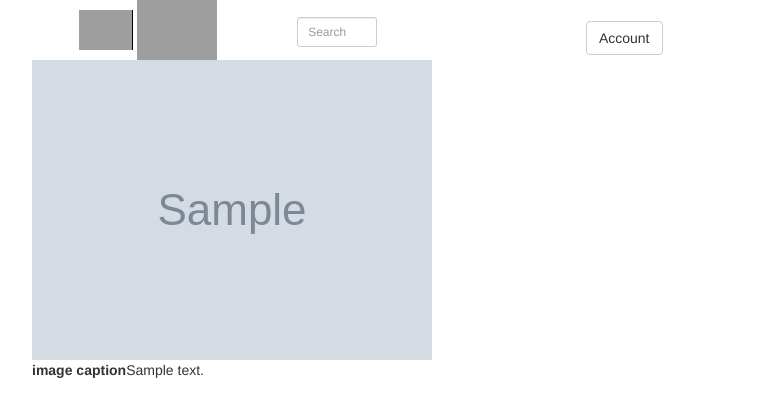
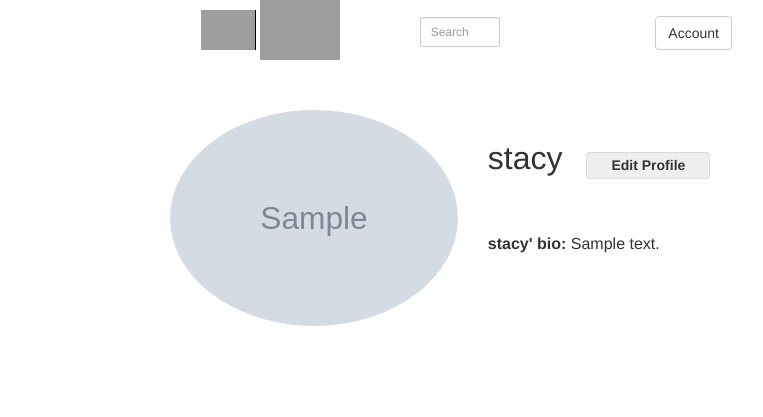
Before and after one commit to stacy867/instagram, a Django app: page /new/profile in a window 1280 px wide. Shown: the top 417 px of the page, without its empty margins (23-786 px from the left). Run offline with Django 3.2, Linux system fonts and the light colour scheme; a user stored in the database is signed in; data comes from the database, SQL or seed files in the repository; tables that the repository leaves empty hold one stand-in row (values such as "Sample post"); grey boxes marked "Sample" are stand-in pictures; some libraries are stand-ins or nearby versions; grey boxes are pictures that could not be loaded.

Commit message:
styledrofile page

```diff
--- a/ig/templates/profile.html
+++ b/ig/templates/profile.html
@@ -1,33 +1,192 @@
 {%extends 'all-apps/base.html'%}
 
  {% block content %}
- <div class="container">
- <div class="row">
+<style>
+  .container {
+    max-width: 93.5rem;
+    margin: 0 auto;
+    padding: 0 2rem;
+}
+.visually-hidden {
+    position: absolute !important;
+    height: 1px;
+    width: 1px;
+    overflow: hidden;
+    clip: rect(1px, 1px, 1px, 1px);
+}
+.profile {
+    padding: 5rem 0;
+}
 
-     <!-- {%if user%} -->
-        <img src="{{profile.profile_photo.url}}"  class="img-responsive" alt="Image">
-        <!-- {% endif %} -->
-        <p><strong>image caption</strong>{{profile.bio}}</p>
-      </div>
+.profile::after {
+    content: "";
+    display: block;
+    clear: both;
+}
 
-      <div class="row">
-        <!-- <h1 class="text-center">{{article.title}}</h1> -->
-      </div>
+.profile-image {
+    float: left;
+    width: calc(33.333% - 1rem);
+    display: flex;
+    justify-content: center;
+    align-items: center;
+    margin-right: 3rem;
+}
 
-      <div class="row">
-        {% autoescape on %}
-        {{i.post| safe}}
-       {% endautoescape %}
+.profile-image img {
+    border-radius: 50%;
+}
+
+.profile-user-settings,
+.profile-stats,
+.profile-bio {
+    float: left;
+    width: calc(66.666% - 2rem);
+}
+
+.profile-user-settings {
+    margin-top: 1.1rem;
+}
+
+.profile-user-name {
+    display: inline-block;
+    font-size: 3.2rem;
+    font-weight: 300;
+}
+
+.profile-edit-btn {
+    font-size: 1.4rem;
+    line-height: 1.8;
+    border: 0.1rem solid #dbdbdb;
+    border-radius: 0.3rem;
+    padding: 0 2.4rem;
+    margin-left: 2rem;
+}
+
+.profile-settings-btn {
+    font-size: 2rem;
+    margin-left: 1rem;
+}
+
+.profile-stats {
+    margin-top: 2.3rem;
+}
+
+.profile-stats li {
+    display: inline-block;
+    font-size: 1.6rem;
+    line-height: 1.5;
+    margin-right: 4rem;
+    cursor: pointer;
+}
+
+.profile-stats li:last-of-type {
+    margin-right: 0;
+}
+
+.profile-bio {
+    font-size: 1.6rem;
+    font-weight: 400;
+    line-height: 1.5;
+    margin-top: 2.3rem;
+}
+
+.profile-real-name,
+.profile-stat-count,
+.profile-edit-btn {
+    font-weight: 600;
+}
+.gallery {
+    display: flex;
+    flex-wrap: wrap;
+    margin: -1rem -1rem;
+    padding-bottom: 3rem;
+}
+.gallery-item {
+    position: relative;
+    flex: 1 0 22rem;
+    margin: 1rem;
+    color: #fff;
+    cursor: pointer;
+}
 
 
 
 
 
+
+
+</style>
+
+ <header>
+
+    <div class="container">
+
+      <div class="profile">
+
+        <div class="profile-image">
+
+            <img src="{{profile.profile_photo.url}}"  class="img-responsive" alt="Image">
+
+        </div>
+
+        <div class="profile-user-settings">
+
+          <h1 class="profile-user-name">{{user.username}}</h1>
+
+          <button class="btn profile-edit-btn">Edit Profile</button>
+
+
+
+        </div>
+
+        <div class="profile-stats">
+
+          <!-- <ul>
+            <li><span class="profile-stat-count">164</span> posts</li>
+            <li><span class="profile-stat-count">188</span> followers</li>
+            <li><span class="profile-stat-count">206</span> following</li>
+          </ul> -->
+
+        </div>
+
+        <div class="profile-bio">
+
+          <p><span class="profile-real-name">{{user.username}}' bio:</span> {{profile.bio}}</p>
+
+        </div>
+
       </div>
-
-      <!-- <div class="row">
-        <p>Posted {{article.pub_date|timesince}} by {{article.editor.first_name}}</p>
-      </div> -->
+      <!-- End of profile section -->
 
     </div>
+    <!-- End of container -->
+    <div class="gallery">
+
+    <div class="container">
+
+      <div class="row masonry-container">
+          {%for i in image %}
+          <div class="item col-md-4">
+              <div class="well">
+
+          <div class="thumbnail"style="background-color:white">
+
+
+
+
+            <img src="{{i.image.url}}"  class=" img-responsive" alt="">
+
+             <!-- </div>
+            </div> -->
+            </div>
+          </div>
+          </div>
+          {% endfor %}
+          </div>
+        </div>
+
+
+  </header>
+
    {% endblock %}
```
Also changed, not shown: ig/templates/all-apps/new_comment.html (added, +32 -0 lines), ig/templates/all-apps/post.html (deleted, +0 -30 lines), ig/templates/index.html (+13 -2 lines).
